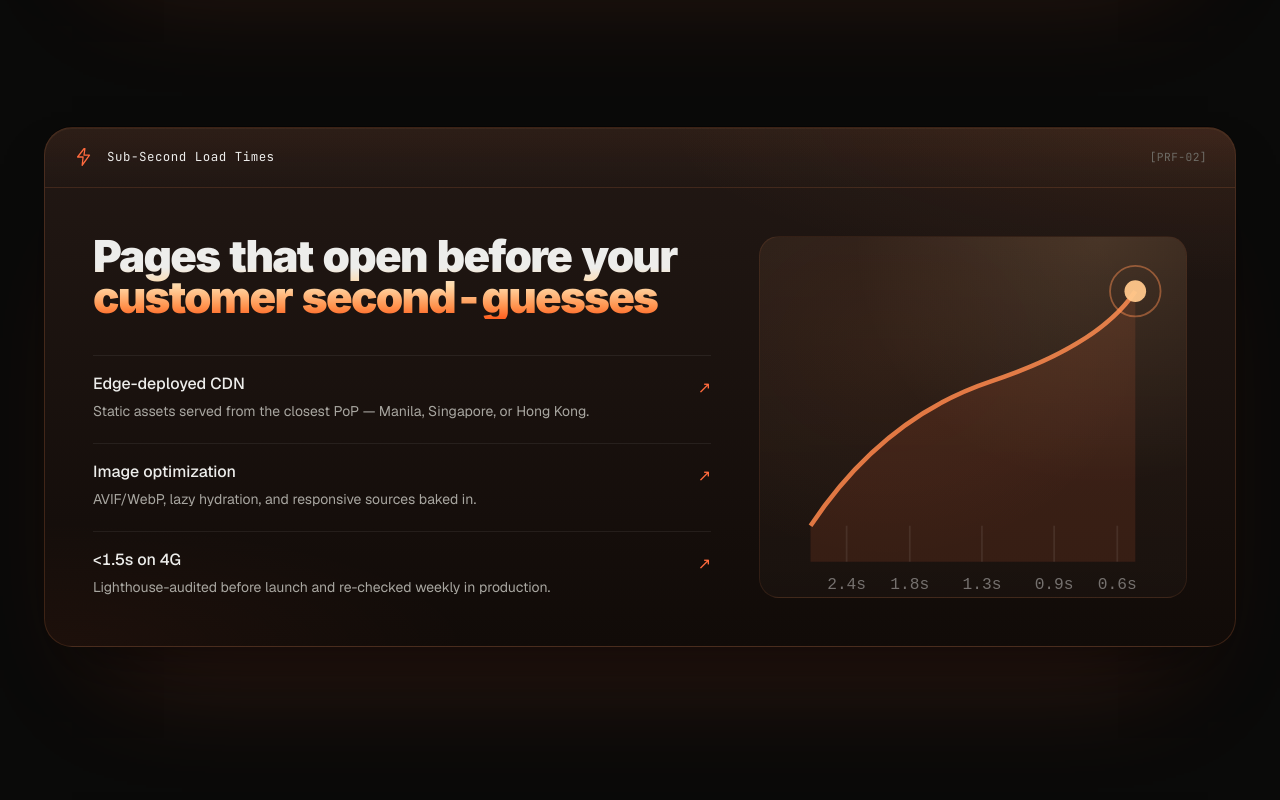
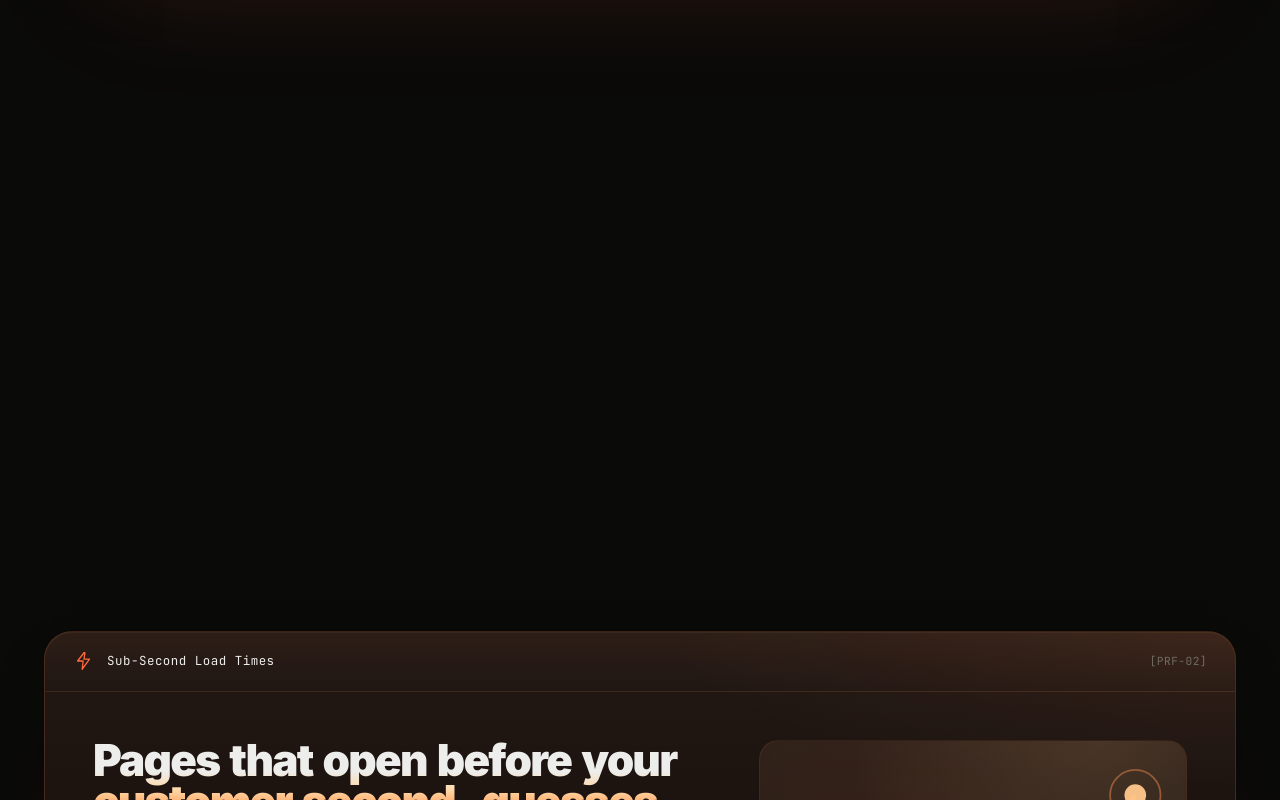
Before and after one commit to jcapostol10/apostol-dev, a Next.js app: page / in a window 1280 px wide. Shown: the part 2280-3080 px from the top of the page. Built offline with nearby package versions, Linux system fonts and the light colour scheme.

Commit message:
Hide next solution card off-screen until user scrolls

```diff
--- a/src/app/globals.css
+++ b/src/app/globals.css
@@ -382,7 +382,7 @@ body {
 .solution-card {
   position: sticky;
   top: calc(80px + var(--i, 0) * 60px);
-  margin-bottom: 22vh;
+  margin-bottom: 85vh;
   border-radius: 28px;
   /* Opaque so prior cards don't bleed through; warm-bg to differentiate from page bg */
   background:
```
